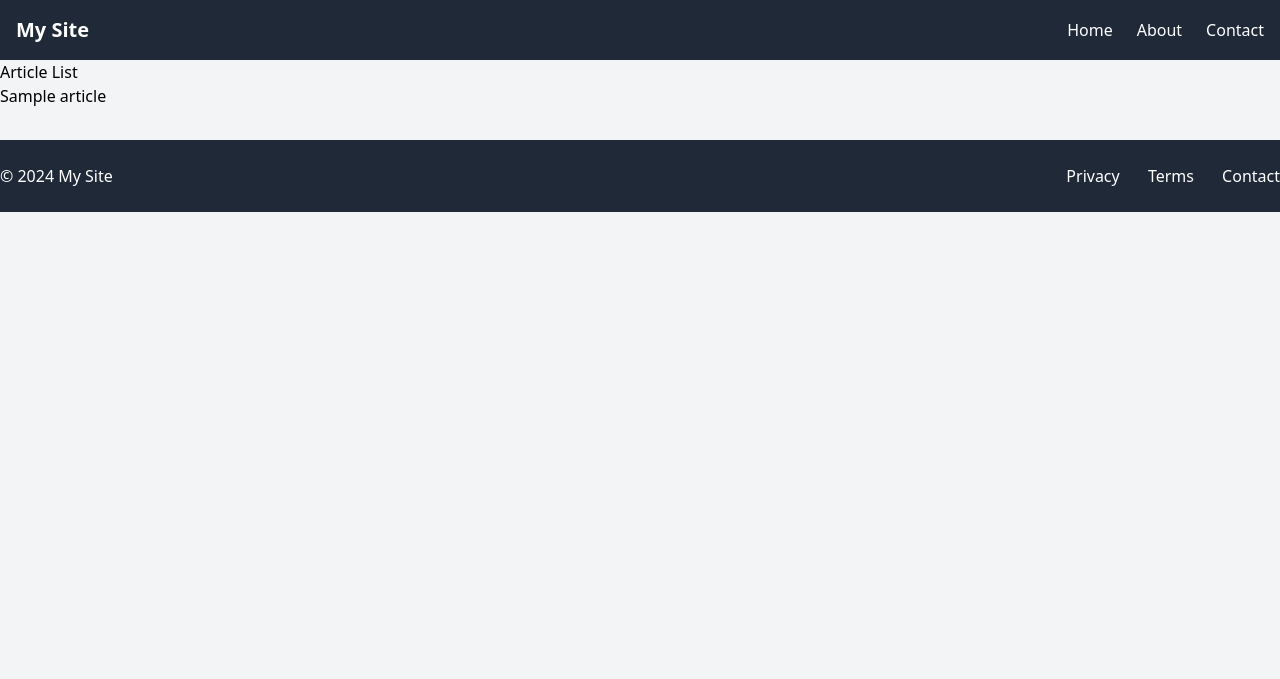
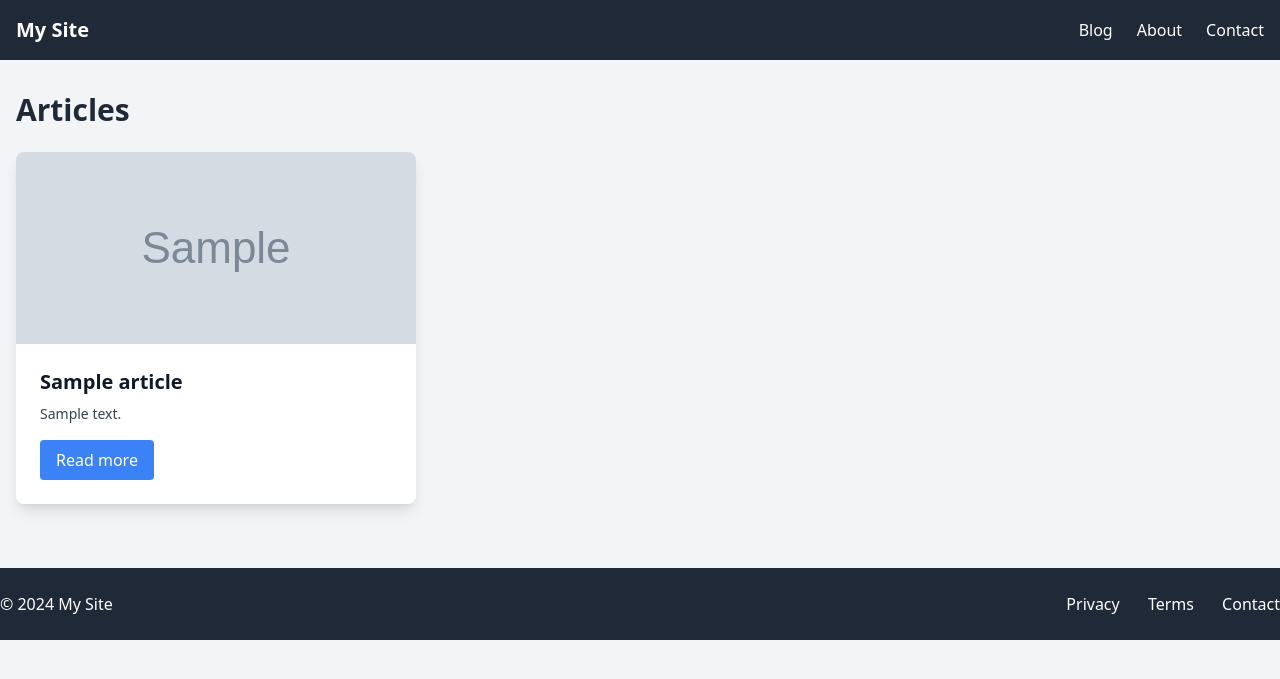
Before and after one commit to mladjom/djangoblog, a Django app: page /articles/ in a window 1280 px wide. Shown: the top 679 px of the page. Run offline with Django 5.2, Linux system fonts and the light colour scheme; tables that the repository leaves empty hold one stand-in row (values such as "Sample post"); grey boxes marked "Sample" are stand-in pictures; some libraries are stand-ins or nearby versions.

Commit message:
Under Development

```diff
--- a/blog/views/article_view.py
+++ b/blog/views/article_view.py
@@ -6,7 +6,12 @@ class ArticleListView(ListView):
     model = Article
     template_name = 'blog/article/article_list.html'
     context_object_name = 'article_list'
-    paginate_by = 10
+    paginate_by = 2
+    ordering = ['-created_at']
+
+    def get_queryset(self):
+        # Filter only published articles and order by created_at
+        return Article.objects.filter(is_published=True).order_by(*self.ordering)
 
 class ArticleDetailView(DetailView):
     model = Article
--- a/templates/blog/article/article_list.html
+++ b/templates/blog/article/article_list.html
@@ -1,16 +1,80 @@
 {% extends 'blog/base.html' %}
+{% load i18n %}
 
-{% block title %}
-  Article List
+{% block title %}{% trans "Articles" %}{% endblock %}
+{% block meta_description %}
+{% trans "Discover the latest articles on our blog, covering a variety of topics." %}
 {% endblock %}
 
 {% block content %}
-  <h1>Article List</h1>
-  <ul>
+<div class="container mx-auto px-4 py-8">
+  <h1 class="text-3xl font-bold mb-6 text-gray-800">{% trans "Articles" %}</h1>
+
+  <div class="grid grid-cols-1 md:grid-cols-2 lg:grid-cols-3 gap-6">
     {% for article in article_list %}
-      <li>
-        <a href="{{ article.get_absolute_url }}">{{ article.title }}</a>
-      </li>
+    <div class="bg-white shadow-lg rounded-lg overflow-hidden">
+      {% if article.featured_image %}
+      <img
+        src="{{ article.featured_image.url }}"
+        alt="{% trans 'Featured image for' %} {{ article.title }}"
+        class="w-full h-48 object-cover"
+      />
+      {% endif %}
+      <div class="p-6">
+        <h2 class="text-xl font-semibold text-gray-900 mb-2">{{ article.title }}</h2>
+        <p class="text-gray-700 text-sm mb-4">
+          {{ article.content|truncatewords:20 }}
+        </p>
+        <a
+          href="{% url 'article-detail' article.slug %}"
+          class="inline-block bg-blue-500 text-white px-4 py-2 rounded hover:bg-blue-600 transition"
+        >
+          {% trans "Read more" %}
+        </a>
+      </div>
+    </div>
+    {% empty %}
+    <div class="col-span-full text-gray-500 text-center">
+      <p>{% trans "No articles available." %}</p>
+    </div>
     {% endfor %}
-  </ul>
+  </div>
+
+  {% if is_paginated %}
+  <div class="mt-8 flex justify-center items-center space-x-4">
+    {% if page_obj.has_previous %}
+    <a
+      href="?page={{ page_obj.previous_page_number }}"
+      class="bg-gray-300 text-gray-800 px-3 py-1 rounded hover:bg-gray-400 transition"
+    >
+      {% trans "Previous" %}
+    </a>
+    {% endif %}
+
+    {% for num in paginator.page_range %}
+    {% if page_obj.number == num %}
+    <span class="bg-blue-500 text-white px-3 py-1 rounded">
+      {{ num }}
+    </span>
+    {% else %}
+    <a
+      href="?page={{ num }}"
+      class="bg-gray-300 text-gray-800 px-3 py-1 rounded hover:bg-gray-400 transition"
+    >
+      {{ num }}
+    </a>
+    {% endif %}
+    {% endfor %}
+
+    {% if page_obj.has_next %}
+    <a
+      href="?page={{ page_obj.next_page_number }}"
+      class="bg-gray-300 text-gray-800 px-3 py-1 rounded hover:bg-gray-400 transition"
+    >
+      {% trans "Next" %}
+    </a>
+    {% endif %}
+  </div>
+  {% endif %}
+</div>
 {% endblock %}
--- a/templates/blog/base.html
+++ b/templates/blog/base.html
@@ -1,4 +1,7 @@
+{% load i18n static %}
+
 {% load static tailwind_tags %}
+
 <!DOCTYPE html>
 <html lang="en">
   <head>
@@ -26,7 +29,7 @@
 
         <!-- Desktop Menu -->
         <div class="hidden md:flex space-x-6">
-          <a href="/" class="text-white hover:text-gray-300">Home</a>
+          <a href="/articles" class="text-white hover:text-gray-300">Blog</a>
           <a href="/about" class="text-white hover:text-gray-300">About</a>
           <a href="/contact" class="text-white hover:text-gray-300">Contact</a>
         </div>
@@ -54,7 +57,9 @@
 
       <!-- Mobile Menu -->
       <div id="mobile-menu" class="hidden md:hidden bg-gray-700 p-4">
-        <a href="/" class="block text-white py-2 hover:text-gray-300">Home</a>
+        <a href="/articles" class="block text-white py-2 hover:text-gray-300"
+          >Blog</a
+        >
         <a href="/about" class="block text-white py-2 hover:text-gray-300"
           >About</a
         >
```
Also changed, not shown: README.md.
